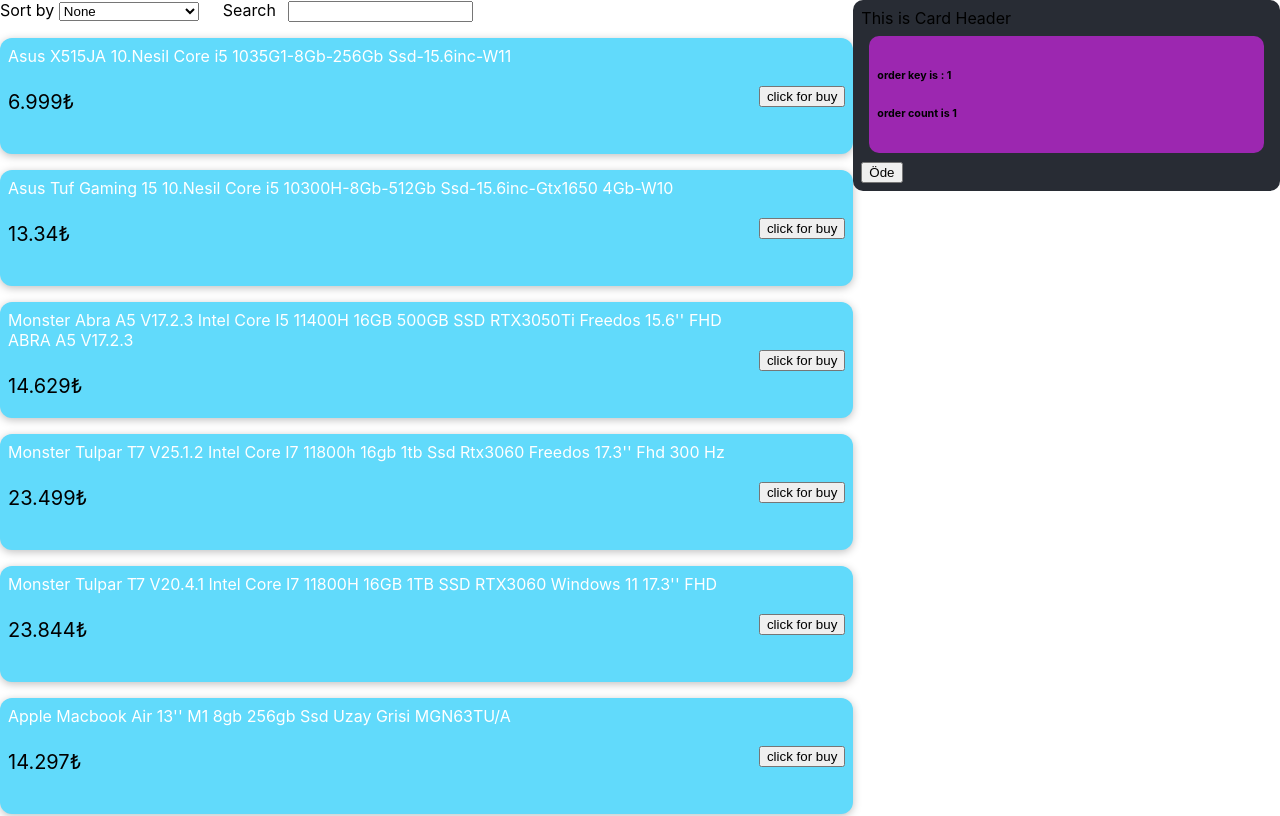
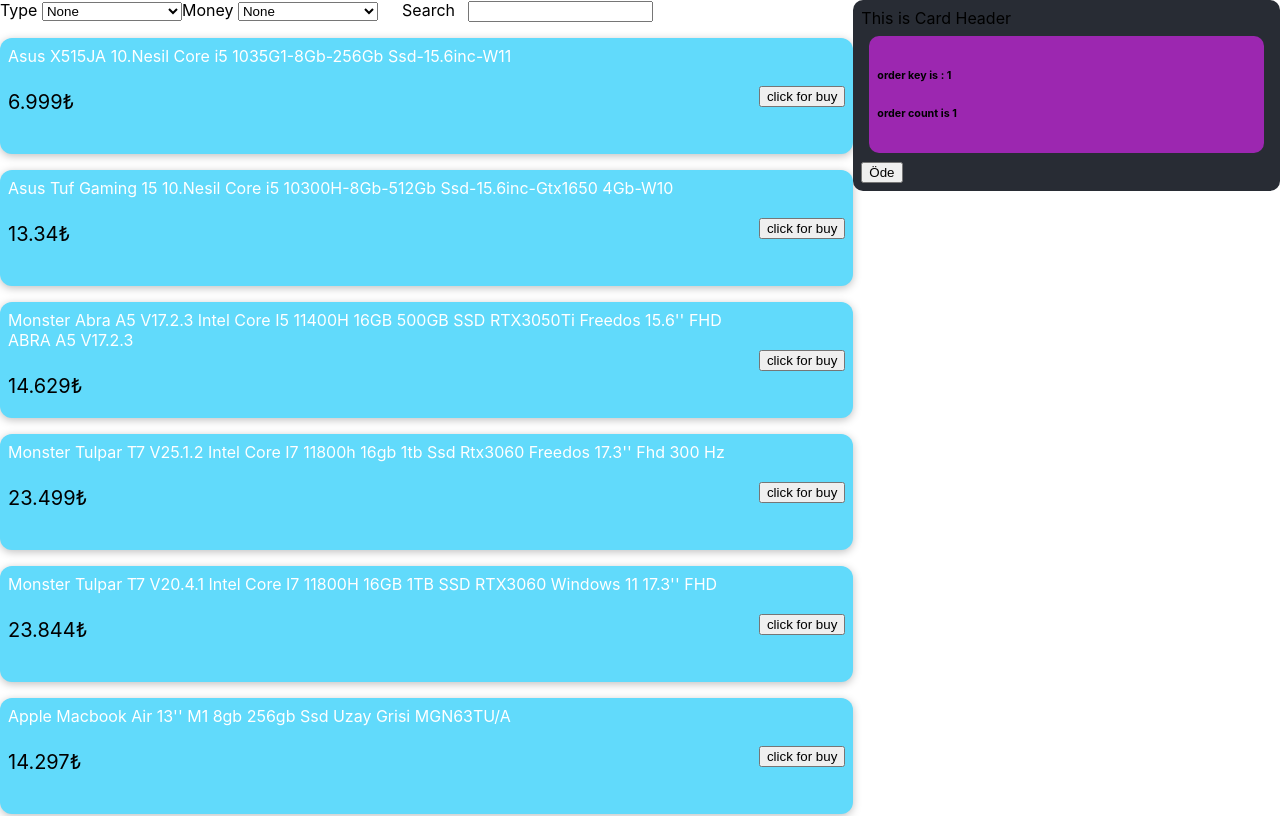
Before and after one commit to cemcois1/eticaretfrontend, a React (Create React App) app: page / in a window 1280 px wide. Shown: the top 816 px of the page. Built offline with nearby package versions, Linux system fonts and the light colour scheme.

Commit message:
log cleaning and Categoriser placing

```diff
--- a/src/Components/Cart/Cart.js
+++ b/src/Components/Cart/Cart.js
@@ -1,9 +1,8 @@
 import CartHeader from "./CartHeader";
-import OrderList from "./OrderSorter";
+import OrderList from "./OrderList";
 import "./Cart.css"
 
 const Cart = (props) => {
-    console.log(props.orders)
     return <div className="Cart">
         <CartHeader/>
         <OrderList data={props.orders}/>
--- /dev/null
+++ b/src/Components/Prdoduct/ProductCategoriser.js
@@ -0,0 +1,25 @@
+import React from "react";
+
+const ProductCategoriser = (props) => {
+
+    const dropDownChangeHandler = (event) => {
+        props.onSortFuction(event.target.value)
+
+    }
+
+    return <div>
+        <div>
+            <label>Type </label>
+            <select value={props.sellectedCategory} onChange={dropDownChangeHandler}>
+                <option value='None'> None</option>
+                <option value='expensive to cheap'>Expensive to cheap</option>
+                <option value='cheap to expensive'>Cheap to expensive</option>
+            </select>
+
+        </div>
+    </div>
+
+
+}
+
+export default ProductCategoriser;
--- a/src/Components/Prdoduct/ProductFilter.js
+++ b/src/Components/Prdoduct/ProductSearcher.js
@@ -1,7 +1,7 @@
 import React, {useState} from "react";
-import "./ProductFilter.css"
+import "./ProductSearcher.css"
 
-const ProductFilter = (props) => {
+const ProductSearcher = (props) => {
     const [getSearchtext, setSearchtext] = useState("")
 
     const SetSearchtext = (value) => {
@@ -19,4 +19,4 @@
 
     </div>
 }
-export default ProductFilter
+export default ProductSearcher
--- a/src/Components/Prdoduct/ProductSorter.js
+++ b/src/Components/Prdoduct/ProductSorter.js
@@ -6,7 +6,7 @@
 
     }
     return <div>
-        <label>Sort by </label>
+        <label> Money </label>
         <select value={props.sellectedCategory} onChange={dropDownChangeHandler}>
             <option value='None'> None</option>
             <option value='expensive to cheap'>Expensive to cheap</option>
--- a/src/Components/Prdoduct/Products.js
+++ b/src/Components/Prdoduct/Products.js
@@ -1,12 +1,12 @@
 import React, {useState} from "react";
 import Product from "./Product";
-import ProductFilter from "./ProductFilter";
+import ProductSearcher from "./ProductSearcher";
 import ProductSorter from "./ProductSorter";
+import ProductCategoriser from "./ProductCategoriser";
 
 const Products = (props) => {
     const [filtredCategory, setFiltredCategory] = useState('')
     const filterChangeHandler = Category => {
-        console.log(Category);
         setFiltredCategory(Category);
     }
 
@@ -15,10 +15,14 @@
         console.log(Type);
         setsortingType(Type);
     }
+    const [sortingCategory, setsortingCategory] = useState('All')
+    const sortingCategoryHandler = Type => {
+        console.log(Type);
+        setsortingCategory(Type);
+    }
 
     const rawData = props.itemDatas
     const filteredData = props.itemDatas.filter(itemdata => {
-        console.log(filtredCategory)
         if (filtredCategory == "") return true;
         if (itemdata.title.toLowerCase().includes("" + filtredCategory.toLowerCase())) {
             return true
@@ -48,8 +52,10 @@
     }
     return (<div>
         <div className="parent">
+            <div><ProductCategoriser SortingType={sortingCategory} onSortFuction={sortingCategoryHandler}/></div>
+
             <div><ProductSorter SortingType={sortingType} onSortFuction={sortingChangeHandler}/></div>
-            <div><ProductFilter sellectedCategory={filtredCategory} onChangeFilter={filterChangeHandler}/></div>
+            <div><ProductSearcher sellectedCategory={filtredCategory} onChangeFilter={filterChangeHandler}/></div>
         </div>
         {showableProduct()}
     < /div>)
```
Also changed, not shown: src/Components/Cart/OrderList.js (renamed from src/Components/Cart/OrderSorter.js), src/Components/Prdoduct/ProductSearcher.css (renamed from src/Components/Prdoduct/ProductFilter.css).
